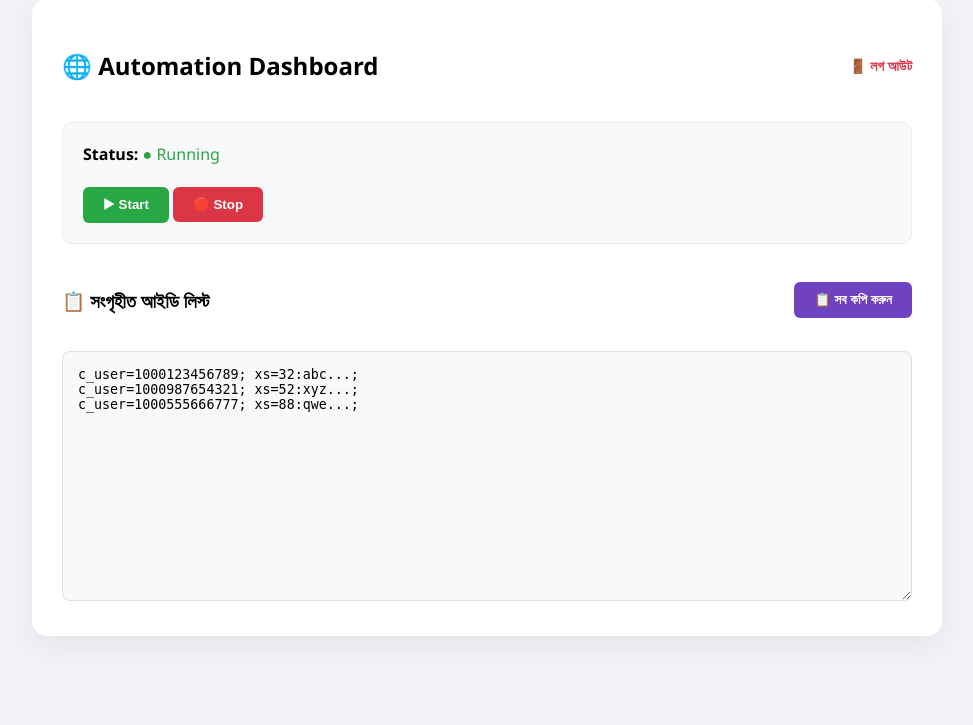
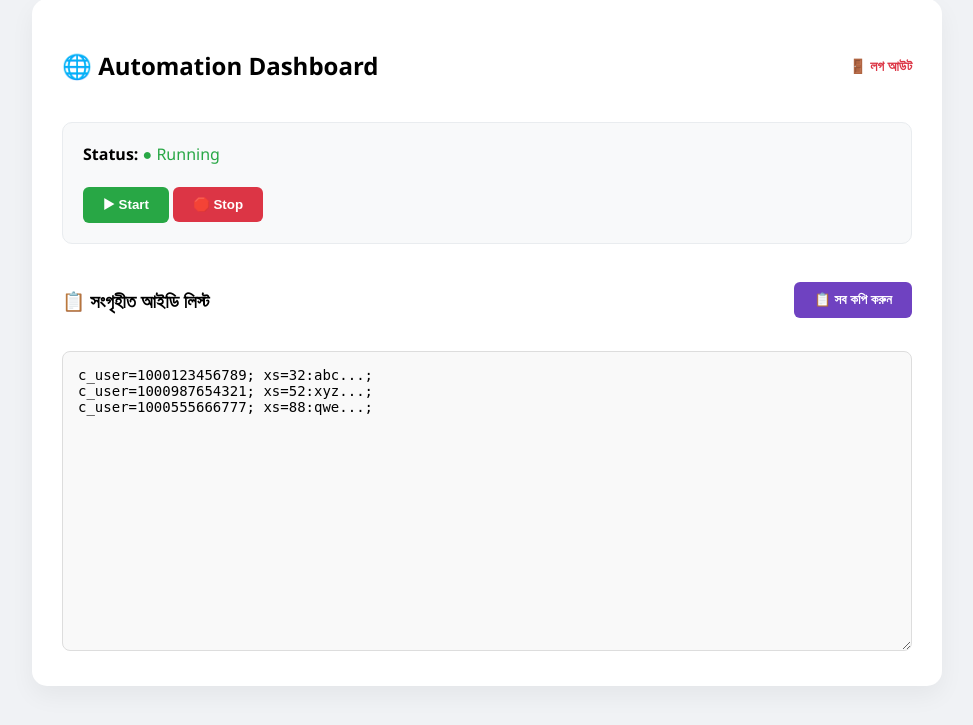
Before and after one commit to turzokhan715-source/auto, a Flask app: page / in a window 1280 px wide. Shown: the part 29-754 px from the top of the page, without its empty margins (153-1126 px from the left). Run offline with Flask 3, Linux system fonts and the light colour scheme; the visitor is signed in with stand-in values (Sample User, id 1).

Commit message:
Update dashboard.html

```diff
--- a/templates/dashboard.html
+++ b/templates/dashboard.html
@@ -16,36 +16,34 @@
         .btn-stop { background: #dc3545; color: white; }
         .btn-copy-all { background: #6f42c1; color: white; }
 
+        /* গুগল শিট স্টাইল বক্স */
         #cookieList {
             width: 100%;
-            height: 250px;
+            height: 300px;
             padding: 15px;
             border: 1px solid #ddd;
             border-radius: 8px;
             font-family: monospace;
             background: #f9f9f9;
-            resize: vertical;
             box-sizing: border-box;
+            font-size: 14px;
         }
     </style>
 </head>
 <body>
 
 <div class="card">
-    <!-- হেডার: ইমেইল সরিয়ে দেওয়া হয়েছে -->
     <div class="header">
         <h2>🌐 Automation Dashboard</h2>
         <a href="{{ url_for('logout') }}" class="logout">🚪 লগ আউট</a>
     </div>
 
-    <!-- কন্ট্রোল প্যানেল -->
     <div class="status-box">
         <strong>Status:</strong> <span style="color: #28a745;">● Running</span><br><br>
         <button class="btn btn-start">▶ Start</button>
         <button class="btn btn-stop">🛑 Stop</button>
     </div>
 
-    <!-- আইডি লিস্ট সেকশন -->
     <div class="header">
         <h3>📋 সংগৃহীত আইডি লিস্ট</h3>
         <button class="btn btn-copy-all" onclick="copyAll()">📋 সব কপি করুন</button>
```
